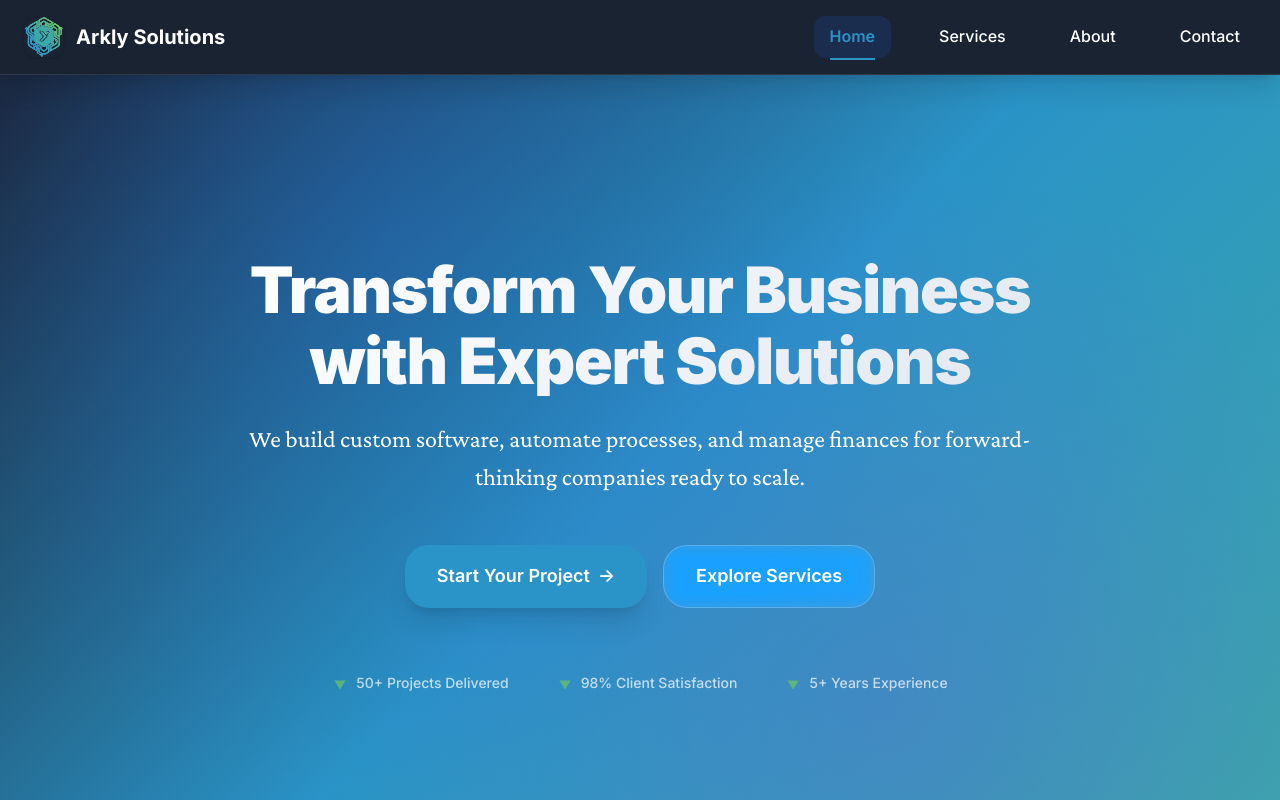
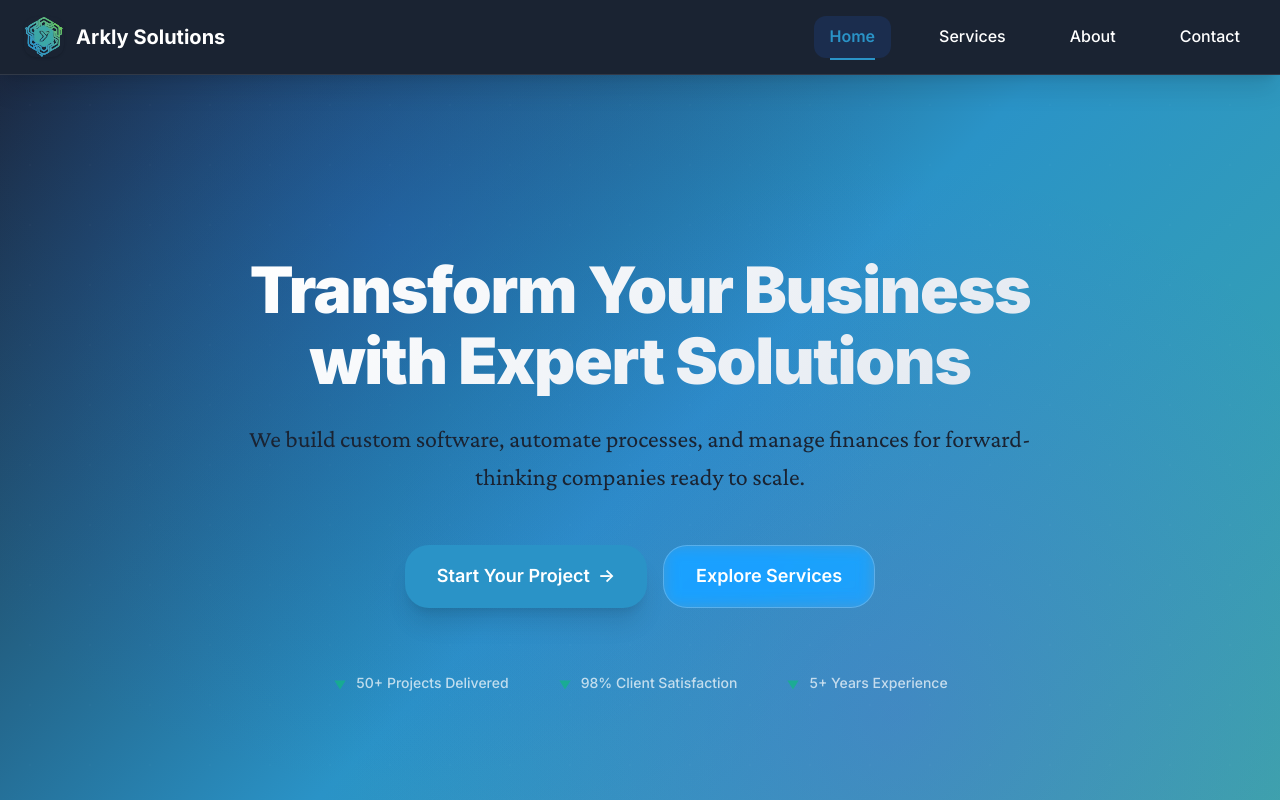
Before and after one commit to shehryarR/ArklySolutions, a React (Vite) app: page / in a window 1280 px wide. Shown: the top 800 px of the page. Built offline with nearby package versions, Linux system fonts and the light colour scheme; the HTML template or start-up script is replaced by a standard one.

Commit message:
theme updated

```diff
--- a/src/theme/ThemeProvider.tsx
+++ b/src/theme/ThemeProvider.tsx
@@ -30,27 +30,34 @@ export const GlobalStyles = createGlobalStyle<{ theme: Theme }>`
     font-family: ${({ theme }) => theme.fonts.primary};
     line-height: 1.6;
     color: ${({ theme }) => theme.colors.neutral.text};
-    background-color: ${({ theme }) => theme.colors.primary.light};
+    background-color: ${({ theme }) => theme.colors.primary.light}; // Pure white background
     font-weight: ${({ theme }) => theme.fontWeights.normal};
     overflow-x: hidden;
   }
 
-  /* Typography Improvements */
+  /* Typography Improvements - cleaner hierarchy */
   h1, h2, h3, h4, h5, h6 {
     font-family: ${({ theme }) => theme.fonts.heading};
     line-height: 1.2;
     font-weight: ${({ theme }) => theme.fontWeights.bold};
     letter-spacing: -0.025em;
+    color: ${({ theme }) => theme.colors.neutral.text}; // Consistent text color
   }
 
   p {
     line-height: 1.7;
     font-feature-settings: "kern" 1;
+    color: ${({ theme }) => theme.colors.neutral.text};
   }
 
   a {
     text-decoration: none;
     color: inherit;
+    transition: color ${({ theme }) => theme.transitions.fast};
+  }
+
+  a:hover {
+    color: ${({ theme }) => theme.colors.primary.accent};
   }
 
   button {
@@ -58,6 +65,7 @@ export const GlobalStyles = createGlobalStyle<{ theme: Theme }>`
     background: none;
     cursor: pointer;
     font-family: inherit;
+    transition: all ${({ theme }) => theme.transitions.default};
   }
 
   ul, ol {
@@ -70,26 +78,26 @@ export const GlobalStyles = createGlobalStyle<{ theme: Theme }>`
     display: block;
   }
 
-  /* Modern scrollbar */
+  /* Modern minimal scrollbar */
   ::-webkit-scrollbar {
-    width: 6px;
+    width: 4px; // Thinner scrollbar
   }
 
   ::-webkit-scrollbar-track {
-    background: ${({ theme }) => theme.colors.neutral.gray[100]};
+    background: transparent; // No track background
   }
 
   ::-webkit-scrollbar-thumb {
-    background: ${({ theme }) => theme.colors.primary.accent};
+    background: ${({ theme }) => theme.colors.neutral.gray[300]}; // Light gray thumb
     border-radius: ${({ theme }) => theme.borderRadius.full};
     transition: all ${({ theme }) => theme.transitions.default};
   }
 
   ::-webkit-scrollbar-thumb:hover {
-    background: ${({ theme }) => theme.colors.primary.accent2};
+    background: ${({ theme }) => theme.colors.primary.accent}; // Brand color on hover
   }
 
-  /* Selection */
+  /* Clean selection */
   ::selection {
     background-color: ${({ theme }) => theme.colors.primary.accent};
     color: ${({ theme }) => theme.colors.neutral.white};
@@ -100,7 +108,7 @@ export const GlobalStyles = createGlobalStyle<{ theme: Theme }>`
     color: ${({ theme }) => theme.colors.neutral.white};
   }
 
-  /* Focus styles */
+  /* Modern focus styles */
   :focus-visible {
     outline: 2px solid ${({ theme }) => theme.colors.primary.accent};
     outline-offset: 2px;
@@ -127,13 +135,6 @@ export const GlobalStyles = createGlobalStyle<{ theme: Theme }>`
     }
   }
 
-  /* Dark mode support (future enhancement) */
-  @media (prefers-color-scheme: dark) {
-    :root {
-      color-scheme: dark;
-    }
-  }
-
   /* Utility classes */
   .sr-only {
     position: absolute;
@@ -147,15 +148,15 @@ export const GlobalStyles = createGlobalStyle<{ theme: Theme }>`
     border: 0;
   }
 
-  /* Smooth animations */
+  /* Clean animations - less bouncy, more smooth */
   .animate-in {
-    animation: fadeInUp 0.6s cubic-bezier(0.4, 0, 0.2, 1) forwards;
+    animation: fadeInUp 0.4s cubic-bezier(0.25, 0.46, 0.45, 0.94) forwards;
   }
 
   @keyframes fadeInUp {
     0% {
       opacity: 0;
-      transform: translateY(20px);
+      transform: translateY(10px); // Less dramatic movement
     }
     100% {
       opacity: 1;
@@ -163,31 +164,102 @@ export const GlobalStyles = createGlobalStyle<{ theme: Theme }>`
     }
   }
 
-  @keyframes shimmer {
+  @keyframes slideIn {
     0% {
-      transform: translateX(-100%);
+      opacity: 0;
+      transform: translateX(-10px);
     }
     100% {
-      transform: translateX(100%);
+      opacity: 1;
+      transform: translateX(0);
     }
   }
 
-  @keyframes float {
-    0%, 100% {
-      transform: translateY(0px);
+  @keyframes scaleIn {
+    0% {
+      opacity: 0;
+      transform: scale(0.95);
     }
-    50% {
-      transform: translateY(-10px);
+    100% {
+      opacity: 1;
+      transform: scale(1);
     }
   }
 
-  @keyframes pulse-glow {
-    0%, 100% {
-      box-shadow: 0 0 20px rgba(42, 147, 199, 0.3);
-    }
-    50% {
-      box-shadow: 0 0 30px rgba(42, 147, 199, 0.5);
-    }
+  /* Subtle hover effects */
+  .hover-lift {
+    transition: transform ${({ theme }) => theme.transitions.fast};
+  }
+
+  .hover-lift:hover {
+    transform: translateY(-2px);
+  }
+
+  /* Modern card styles */
+  .card {
+    background: ${({ theme }) => theme.colors.primary.surface};
+    border-radius: ${({ theme }) => theme.borderRadius.lg};
+    border: 1px solid ${({ theme }) => theme.colors.neutral.gray[200]};
+    transition: all ${({ theme }) => theme.transitions.default};
+  }
+
+  .card:hover {
+    border-color: ${({ theme }) => theme.colors.neutral.gray[300]};
+    box-shadow: ${({ theme }) => theme.shadows.md};
+  }
+
+  /* Button styles */
+  .btn-primary {
+    background: ${({ theme }) => theme.colors.primary.accent};
+    color: ${({ theme }) => theme.colors.neutral.white};
+    border: none;
+    border-radius: ${({ theme }) => theme.borderRadius.md};
+    padding: ${({ theme }) => theme.spacing[3]} ${({ theme }) => theme.spacing[6]};
+    font-weight: ${({ theme }) => theme.fontWeights.medium};
+    font-size: ${({ theme }) => theme.fontSizes.sm};
+    cursor: pointer;
+    transition: all ${({ theme }) => theme.transitions.default};
+    box-shadow: ${({ theme }) => theme.shadows.sm};
+  }
+
+  .btn-primary:hover {
+    background: #1e7ba8; // Darker shade on hover
+    transform: translateY(-1px);
+    box-shadow: ${({ theme }) => theme.shadows.md};
+  }
+
+  .btn-secondary {
+    background: transparent;
+    color: ${({ theme }) => theme.colors.primary.accent};
+    border: 1px solid ${({ theme }) => theme.colors.neutral.gray[300]};
+    border-radius: ${({ theme }) => theme.borderRadius.md};
+    padding: ${({ theme }) => theme.spacing[3]} ${({ theme }) => theme.spacing[6]};
+    font-weight: ${({ theme }) => theme.fontWeights.medium};
+    font-size: ${({ theme }) => theme.fontSizes.sm};
+    cursor: pointer;
+    transition: all ${({ theme }) => theme.transitions.default};
+  }
+
+  .btn-secondary:hover {
+    background: ${({ theme }) => theme.colors.neutral.gray[50]};
+    border-color: ${({ theme }) => theme.colors.primary.accent};
+  }
+
+  /* Input styles */
+  .input {
+    background: ${({ theme }) => theme.colors.primary.surface};
+    border: 1px solid ${({ theme }) => theme.colors.neutral.gray[300]};
+    border-radius: ${({ theme }) => theme.borderRadius.md};
+    padding: ${({ theme }) => theme.spacing[3]} ${({ theme }) => theme.spacing[4]};
+    font-size: ${({ theme }) => theme.fontSizes.sm};
+    color: ${({ theme }) => theme.colors.neutral.text};
+    transition: all ${({ theme }) => theme.transitions.default};
+  }
+
+  .input:focus {
+    outline: none;
+    border-color: ${({ theme }) => theme.colors.primary.accent};
+    box-shadow: 0 0 0 3px rgba(42, 147, 199, 0.1);
   }
 `
 
--- a/src/theme/index.ts
+++ b/src/theme/index.ts
@@ -1,45 +1,46 @@
 export const theme = {
   colors: {
     primary: {
-      dark: '#1a2332',       // Rich blue-gray
-      mid: '#2a93c7',        // Logo blue
-      accent: '#2a93c7',     // Logo blue
-      accent2: '#3ca8a7',    // Logo teal
-      light: '#f8fafc',      // Clean white-blue
-      surface: '#ffffff',    // Pure white
+      dark: '#1a2332',       // Rich blue-gray (keep for text)
+      mid: '#2a93c7',        // Logo blue (main brand color)
+      accent: '#2a93c7',     // Logo blue (consistent branding)
+      accent2: '#3ca8a7',    // Logo teal (subtle accent)
+      light: '#ffffff',      // Pure white instead of blue-tinted
+      surface: '#ffffff',    // Pure white surfaces
     },
     neutral: {
       white: '#ffffff',
       black: '#000000',
       text: '#1a2332',       // Rich dark text
       gray: {
-        50: '#f8fafc',
-        100: '#f1f5f9',
-        200: '#e2e8f0',
-        300: '#cbd5e1',
-        400: '#94a3b8',
-        500: '#64748b',
-        600: '#475569',
-        700: '#334155',
-        800: '#1e293b',
-        900: '#1a2332',
+        50: '#ffffff',       // Pure white instead of tinted
+        100: '#f8fafc',      // Very light gray
+        200: '#f1f5f9',      // Light gray for borders
+        300: '#e2e8f0',      // Medium light gray
+        400: '#94a3b8',      // Medium gray
+        500: '#64748b',      // Balanced gray
+        600: '#475569',      // Dark gray for secondary text
+        700: '#334155',      // Darker gray
+        800: '#1e293b',      // Very dark gray
+        900: '#1a2332',      // Darkest (matches primary.dark)
       },
     },
     accent: {
-      blue: '#2a93c7',
-      indigo: '#3ca8a7',
-      purple: '#6fc760',
-      pink: '#ec4899',
-      emerald: '#6fc760',
-      amber: '#f59e0b',
-      orange: '#f97316',
-      red: '#ef4444',
+      blue: '#2a93c7',       // Your main brand blue
+      indigo: '#3ca8a7',     // Your brand teal
+      purple: '#8b5cf6',     // Modern purple
+      pink: '#ec4899',       // Modern pink
+      emerald: '#10b981',    // Modern green
+      amber: '#f59e0b',      // Modern amber
+      orange: '#f97316',     // Modern orange
+      red: '#ef4444',        // Modern red
     },
     gradients: {
-      primary: 'linear-gradient(135deg, #2a93c7 0%, #3ca8a7 50%, #6fc760 100%)',
-      accent: 'linear-gradient(135deg, #2a93c7 0%, #3ca8a7 100%)',
-      surface: 'linear-gradient(135deg, #f8fafc 0%, #e2e8f0 100%)',
-      hero: 'linear-gradient(135deg, #1a2332 0%, #2a93c7 50%, #3ca8a7 100%)',
+      primary: 'linear-gradient(135deg, #2a93c7 0%, #3ca8a7 100%)',           // Clean brand gradient
+      accent: 'linear-gradient(135deg, #2a93c7 0%, #3ca8a7 100%)',            // Same as primary
+      surface: 'linear-gradient(180deg, #ffffff 0%, #f8fafc 100%)',           // Very subtle surface gradient
+      hero: 'linear-gradient(135deg, #1a2332 0%, #2a93c7 50%, #3ca8a7 100%)', // Dark dramatic hero gradient
+      cta: 'linear-gradient(135deg, #2a93c7 0%, #1e7ba8 100%)',              // Darker but cleaner CTA
     }
   },
   fonts: {
```
